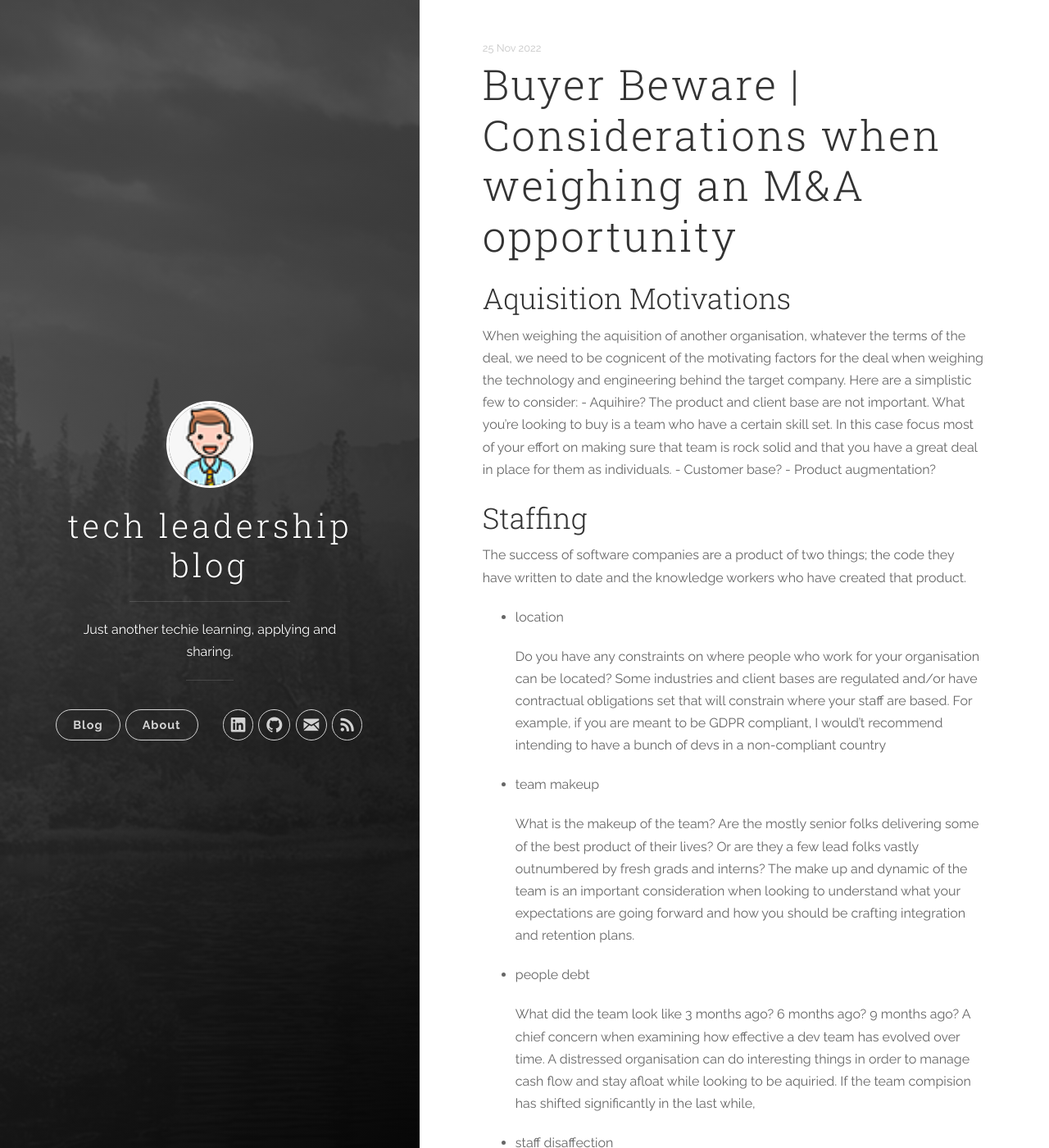
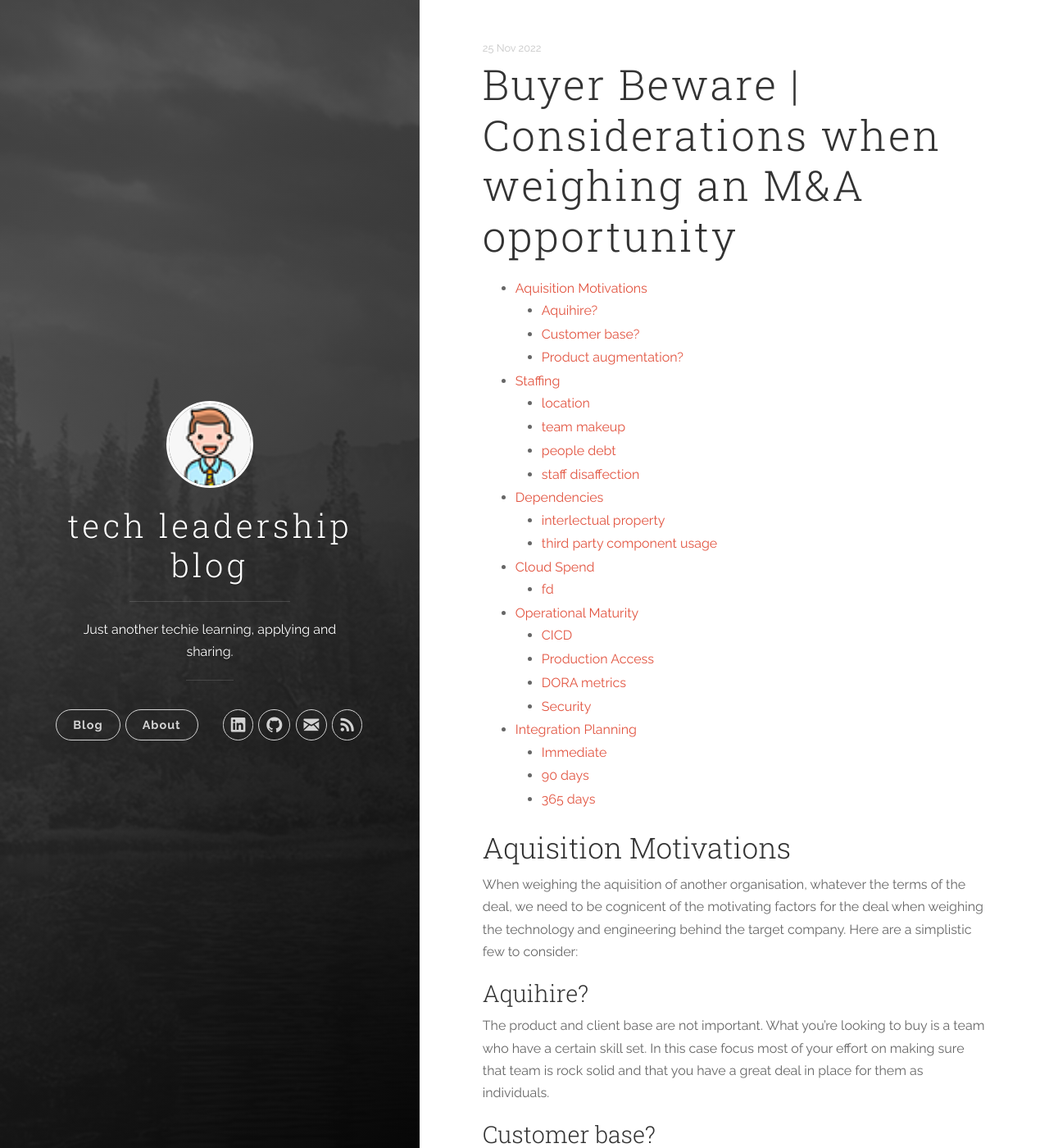
Before and after one commit to nomadicj/nomadicj.github.io, a Jekyll site: the page built from _posts/2022-11-25-Buyer Beware | Considerations when weighing and M&A opportunity.md, in a window 1280 px wide and 1400 px high. Shown: the whole window at 82% size. Built offline with Jekyll 4.4.1, drawn with Linux system fonts in a browser that asks for light colours; some of the changed lines change nothing that is shown; some of the changed text lies outside the part shown.

Commit message:
M&A blog post

```diff
--- a/_posts/2022-11-25-Buyer Beware | Considerations when weighing and M&A opportunity.md
+++ b/_posts/2022-11-25-Buyer Beware | Considerations when weighing and M&A opportunity.md
@@ -5,71 +5,78 @@ categories: []
 tags: []
 ---
 
+* TOC
+{:toc}
+
 ## Aquisition Motivations
 When weighing the aquisition of another organisation, whatever the terms of the deal, we need to be cognicent of the motivating factors for the deal when weighing the technology and engineering behind the target company. Here are a simplistic few to consider:
-    - Aquihire?
+
+### Aquihire?
+
 The product and client base are not important. What you're looking to buy is a team who have a certain skill set. In this case focus most of your effort on making sure that team is rock solid and that you have a great deal in place for them as individuals.
-    - Customer base?
-    - Product augmentation?
+
+### Customer base?
+
+### Product augmentation?
 
 ## Staffing
 
 The success of software companies are a product of two things; the code they have written to date and the knowledge workers who have created that product.
 
-- location
+### location
 
-    Do you have any constraints on where people who work for your organisation can be located? Some industries and client bases are regulated and/or have contractual obligations set that will constrain where your staff are based. For example, if you are meant to be GDPR compliant, I would't recommend intending to have a bunch of devs in a non-compliant country
+Do you have any constraints on where people who work for your organisation can be located? Some industries and client bases are regulated and/or have contractual obligations set that will constrain where your staff are based. For example, if you are meant to be GDPR compliant, I would't recommend intending to have a bunch of devs in a non-compliant country
 
-- team makeup
+### team makeup
 
-    What is the makeup of the team? Are the mostly senior folks delivering some of the best product of their lives? Or are they a few lead folks vastly outnumbered by fresh grads and interns? The make up and dynamic of the team is an important consideration when looking to understand what your expectations are going forward and how you should be crafting integration and retention plans.
+What is the makeup of the team? Are the mostly senior folks delivering some of the best product of their lives? Or are they a few lead folks vastly outnumbered by fresh grads and interns? The make up and dynamic of the team is an important consideration when looking to understand what your expectations are going forward and how you should be crafting integration and retention plans.
 
-- people debt
+### people debt
 
-    What did the team look like 3 months ago? 6 months ago? 9 months ago? A chief concern when examining how effective a dev team has evolved over time. A distressed organisation can do interesting things in order to manage cash flow and stay afloat while looking to be aquiried. If the team compision has shifted significantly in the last while,
+What did the team look like 3 months ago? 6 months ago? 9 months ago? A chief concern when examining how effective a dev team has evolved over time. A distressed organisation can do interesting things in order to manage cash flow and stay afloat while looking to be aquiried. If the team compision has shifted significantly in the last while,
 
-- staff disaffection
+### staff disaffection
 
-    However awesome you think your company is, it is not the company that the aquired staff joined and have been part of for the last while. Your fight is not their fight and unless you can and until you do create a collective view of the world, it never will be. This is something key to understand otherwise you will potentially spend a lot of money and time on this M&A and the a key component of it, the IP in their heads, will walk out of the door.
+However awesome you think your company is, it is not the company that the aquired staff joined and have been part of for the last while. Your fight is not their fight and unless you can and until you do create a collective view of the world, it never will be. This is something key to understand otherwise you will potentially spend a lot of money and time on this M&A and the a key component of it, the IP in their heads, will walk out of the door.
 
 ## Dependencies
 
-- interlectual property
+### interlectual property
 
-    Are there any parts of the code that the subject company does not own? Have they pulled from open source packages with licenses that are restrictive and that require you to constrain usage or or even dispose of entire components within the subject product? Startups can get scrappy and scrappy can include the term "we'll deal with that problem down the road". Passing that obligation onto you can seriously change the value of the proposition.
+Are there any parts of the code that the subject company does not own? Have they pulled from open source packages with licenses that are restrictive and that require you to constrain usage or or even dispose of entire components within the subject product? Startups can get scrappy and scrappy can include the term "we'll deal with that problem down the road". Passing that obligation onto you can seriously change the value of the proposition.
 
-- third party component usage
+### third party component usage
 
-    Finding the balance of using third party components to deliver value to market in the quickest time possible vs owning all your own IP and having the most profitable product down the line is a fact of life for startups.
+Finding the balance of using third party components to deliver value to market in the quickest time possible vs owning all your own IP and having the most profitable product down the line is a fact of life for startups.
 
 ## Cloud Spend
 
-- fd
+### fd
 
 ## Operational Maturity
 
-- CICD
+### CICD
 
-    A leading indicator to product maturity is a teams approach to [Continuious Integration and Continuious Delivery](https://about.gitlab.com/topics/ci-cd/). If a product is being deployed to production from someones laptop with, you might want to weigh that in light of the maturity expectation you have of that organisation and how the level of effort you expect to put into that codebase.
+A leading indicator to product maturity is a teams approach to [Continuious Integration and Continuious Delivery](https://about.gitlab.com/topics/ci-cd/). If a product is being deployed to production from someones laptop with, you might want to weigh that in light of the maturity expectation you have of that organisation and how the level of effort you expect to put into that codebase.
 
-- Production Access
+### Production Access
 
-    Who has access to production data? The amount to which you need to care about will likely depend on what is in that dataset, but if you have PII or PHI a set of production databases that a wide variety of people have access to because no-one has gotten to locking access down yet, that's a concern. If lack of maturity is uncovered, I'd encourage you to consider why that access is required? Did they just not get around to locking down yet but it'll be simple enough to do or are there fundamental company processes that need to happen that need this level of broad undiscriminate access?
+Who has access to production data? The amount to which you need to care about will likely depend on what is in that dataset, but if you have PII or PHI a set of production databases that a wide variety of people have access to because no-one has gotten to locking access down yet, that's a concern. If lack of maturity is uncovered, I'd encourage you to consider why that access is required? Did they just not get around to locking down yet but it'll be simple enough to do or are there fundamental company processes that need to happen that need this level of broad undiscriminate access?
 
-- DORA metrics
+### DORA metrics
 
-- Security
+### Security
 
-    While it is unlikely that you have the time or the willing to go through a full [CIS benchmark](https://www.cisecurity.org/) of the target product environment, it would be good to cover a few of the basics. The bellweather questions that matter to me are:
+While it is unlikely that you have the time or the willing to go through a full [CIS benchmark](https://www.cisecurity.org/) of the target product environment, it would be good to cover a few of the basics. The bellweather questions that matter to me are:
 
-    - What approach have you taken to/how complete is your Infrastructure as Code?
-    - What approach have you taken to Disaster Recovery?
-    -
+- What approach have you taken to/how complete is your Infrastructure as Code?
+- What approach have you taken to Disaster Recovery?
+-
 
 ## Integration Planning
 
-- Immediate
+### Immediate
 
-- 90 days
+### 90 days
 
-- 365 days
+### 365 days
```
